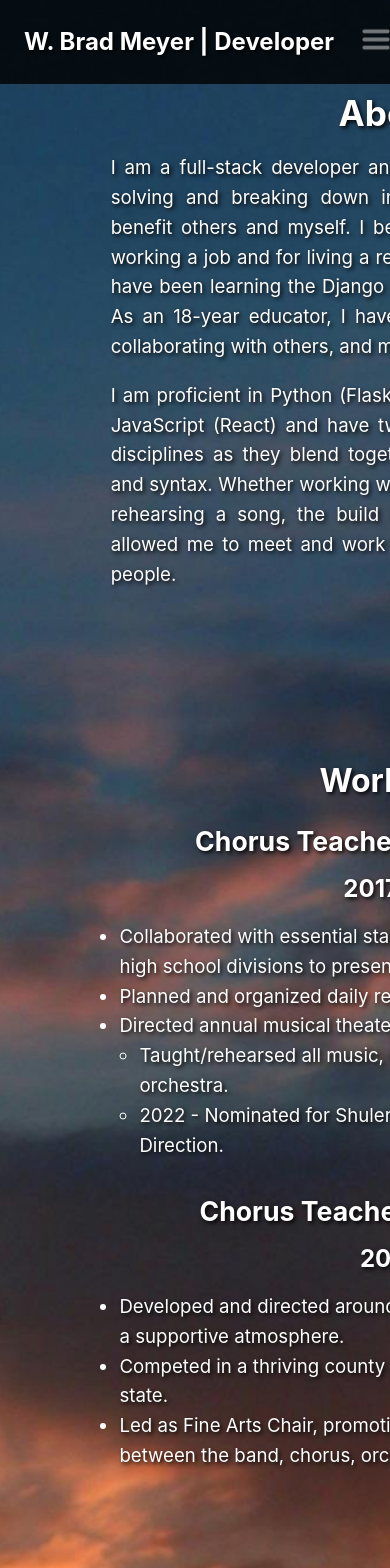
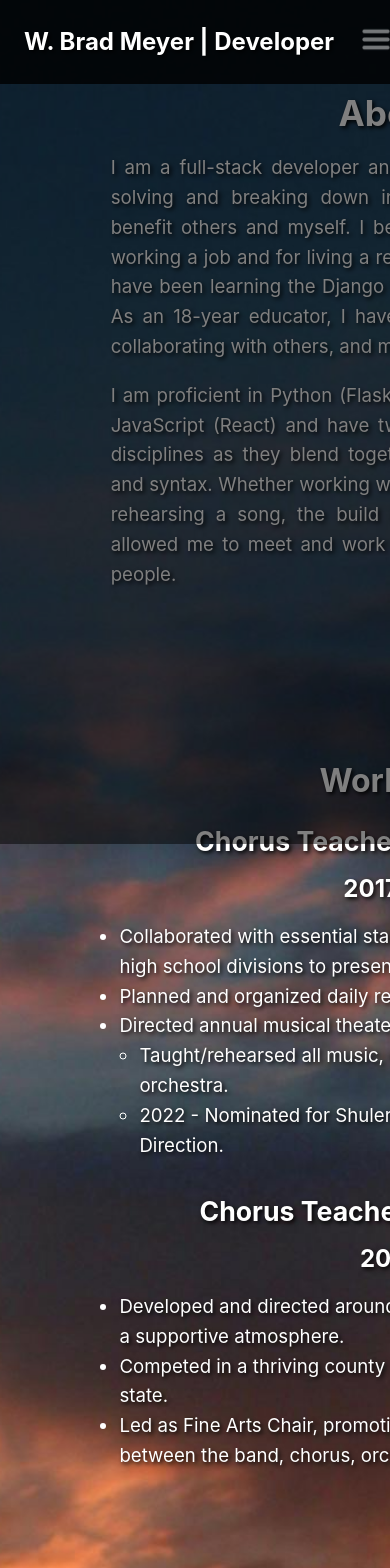
Before and after one commit to Wbradmeyer/vitePortfolio, a Vue app: page / in a window 390 px wide. Shown: the top 1568 px of the page. Built offline with nearby package versions, Linux system fonts and the light colour scheme.

Commit message:
try to z index components

```diff
--- a/src/App.vue
+++ b/src/App.vue
@@ -18,6 +18,18 @@ import Contact from './components/Contact.vue';
 </template>
 
 <style scoped>
-
-
+@media screen and (max-width: 480px){
+  #about-me {
+    z-index: 2;
+  }
+  #work {
+    z-index: 2;
+  }
+  #projects {
+    z-index: 2;
+  }
+  #contacts {
+    z-index: 2;
+  }
+}
 </style>
--- a/src/style.css
+++ b/src/style.css
@@ -86,7 +86,7 @@ button:focus-visible {
     width: 100%;
     height: 100%;
     background: rgba(0, 0, 0, 0.5);
-    z-index: -1;
+    z-index: 1;
   }
   h1 {
     font-size: 2.2em;
```
